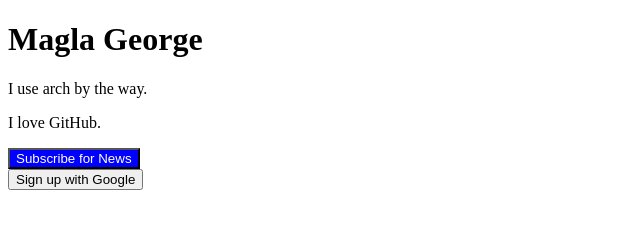
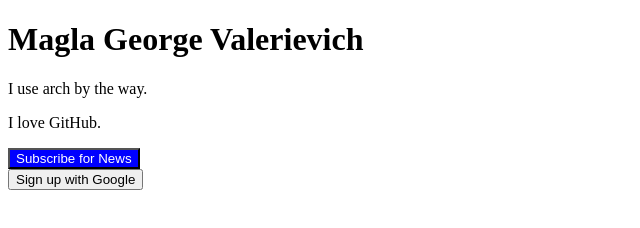
Before and after one commit to EG01STE/homework-git, a plain HTML site: page index.html in a window 1280 px wide. Shown: the whole page, without its empty margins (0-640 px from the left). Drawn offline with Linux system fonts and the light colour scheme.

Commit message:
Отчество

```diff
--- a/index.html
+++ b/index.html
@@ -5,7 +5,7 @@
     <title>My profile</title>
 </head>
 <body>
-    <h1>Magla George</h1>
+    <h1>Magla George Valerievich</h1>
     <p>I use arch by the way.</p>
     <p>I love GitHub.</p>
     <button style="background-color: blue; color: white;">Subscribe for News</button>
```
